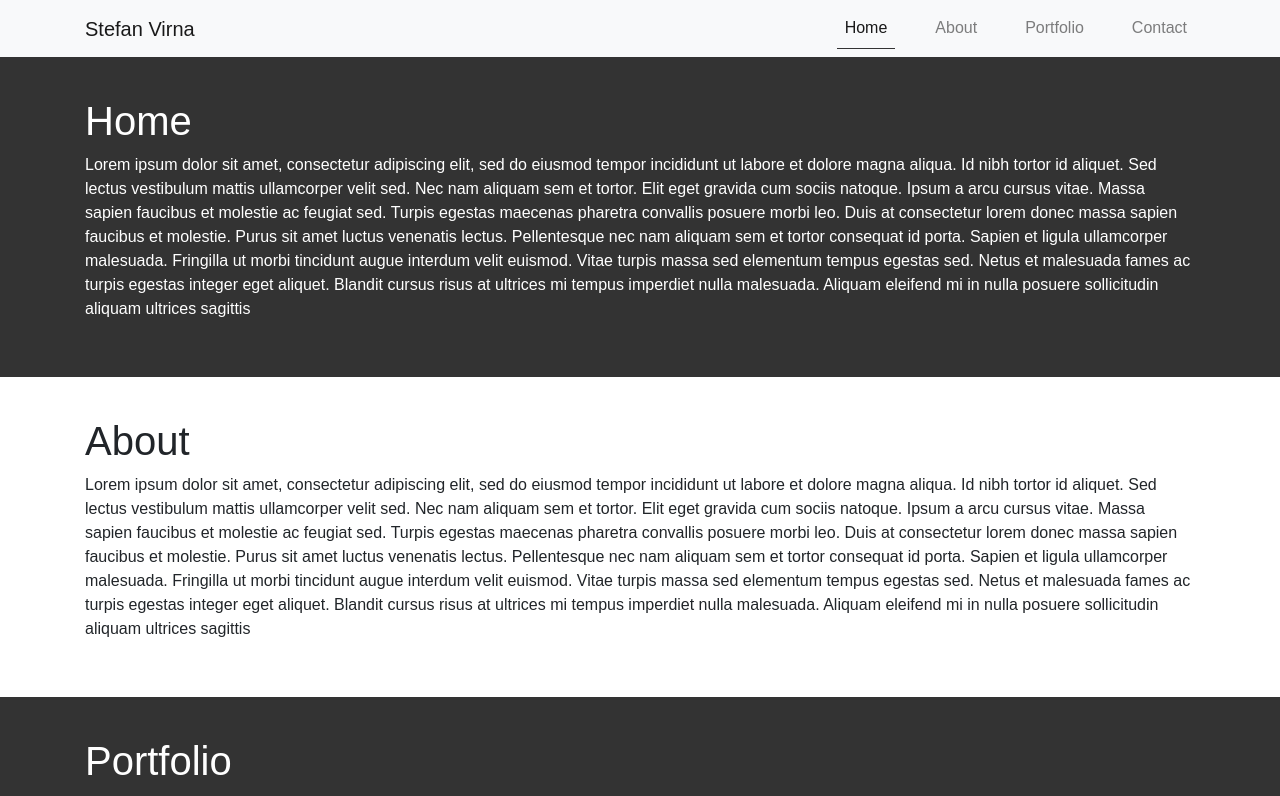
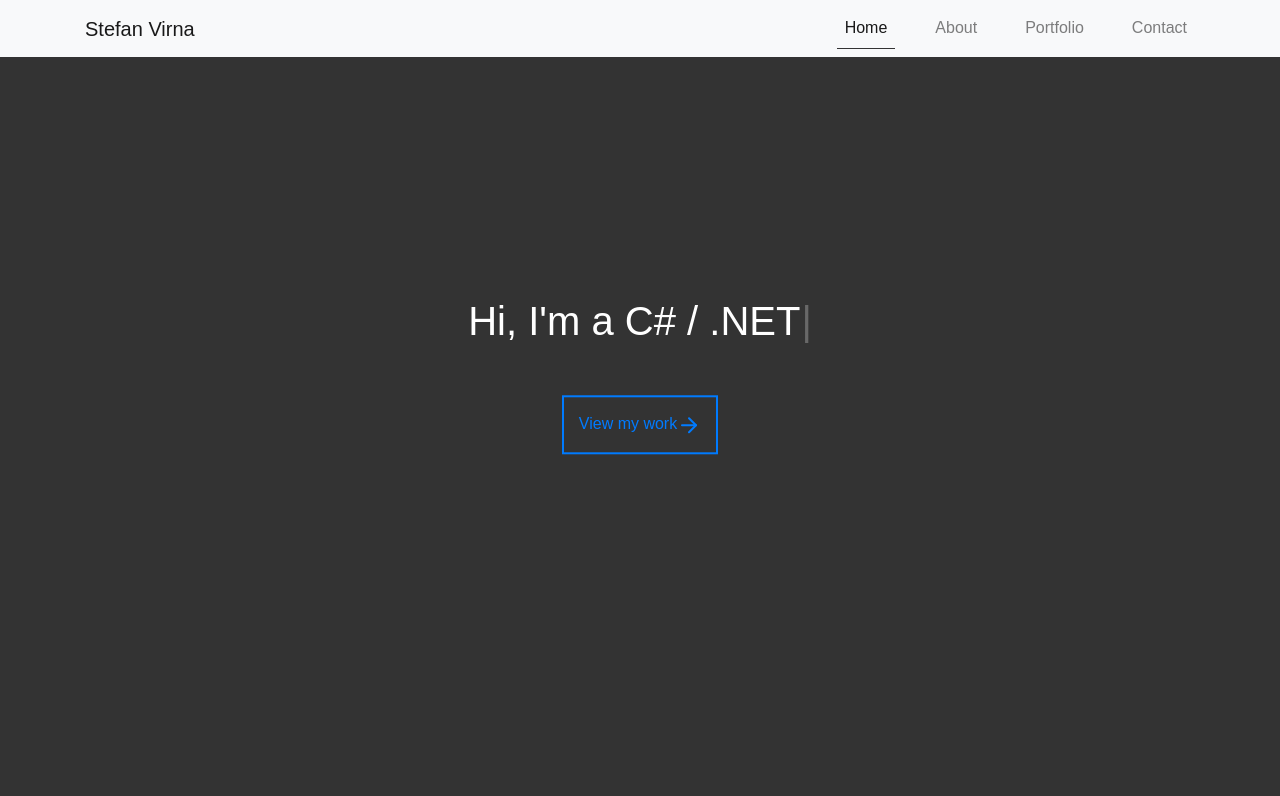
Before and after one commit to stefanalexandru02/MyPersonalWebsite, a React (Create React App) app in the folder Portfolio/ClientApp/: page / in a window 1280 px wide. Shown: the top 796 px of the page. Built offline with nearby package versions, Linux system fonts and the light colour scheme; a web font is replaced by a local one.

Commit message:
more advanced UI

```diff
--- a/Portfolio/ClientApp/package.json
+++ b/Portfolio/ClientApp/package.json
@@ -16,7 +16,8 @@
     "react-scripts": "^3.4.0",
     "react-scroll": "^1.7.16",
     "reactstrap": "^8.4.1",
-    "rimraf": "^2.6.2"
+    "rimraf": "^2.6.2",
+    "typewriter-effect": "^2.13.1"
   },
   "devDependencies": {
     "ajv": "^6.9.1",
--- a/Portfolio/ClientApp/src/components/Home.jsx
+++ b/Portfolio/ClientApp/src/components/Home.jsx
@@ -1,5 +1,7 @@
 import React, { Component } from 'react';
 import Section from '../components/Section';
+
+import HomeSection from './Sections/HomeSection';
 
 export class Home extends Component {
   static displayName = Home.name;
@@ -9,11 +11,10 @@ export class Home extends Component {
       <>
         <Section
           activeClass="active"
-          title="Home"
-          subtitle={'Lorem ipsum dolor sit amet, consectetur adipiscing elit, sed do eiusmod tempor incididunt ut labore et dolore magna aliqua. Id nibh tortor id aliquet. Sed lectus vestibulum mattis ullamcorper velit sed. Nec nam aliquam sem et tortor. Elit eget gravida cum sociis natoque. Ipsum a arcu cursus vitae. Massa sapien faucibus et molestie ac feugiat sed. Turpis egestas maecenas pharetra convallis posuere morbi leo. Duis at consectetur lorem donec massa sapien faucibus et molestie. Purus sit amet luctus venenatis lectus. Pellentesque nec nam aliquam sem et tortor consequat id porta. Sapien et ligula ullamcorper malesuada. Fringilla ut morbi tincidunt augue interdum velit euismod. Vitae turpis massa sed elementum tempus egestas sed. Netus et malesuada fames ac turpis egestas integer eget aliquet. Blandit cursus risus at ultrices mi tempus imperdiet nulla malesuada. Aliquam eleifend mi in nulla posuere sollicitudin aliquam ultrices sagittis'}
           dark={true}
-          id="home_section"
-        />
+          id="home_section">
+          <HomeSection />
+        </Section>
         <Section
           activeClass="active"
           title="About"
--- a/Portfolio/ClientApp/src/components/Layout.jsx
+++ b/Portfolio/ClientApp/src/components/Layout.jsx
@@ -8,7 +8,7 @@ export class Layout extends Component {
     return (
       <div>
         <NavMenu />
-        <div style={{ marginTop: '57px' }}>
+        <div>
           {this.props.children}
         </div>
       </div>
--- a/Portfolio/ClientApp/src/components/NavMenu.jsx
+++ b/Portfolio/ClientApp/src/components/NavMenu.jsx
@@ -1,5 +1,5 @@
-import React, { useState } from "react";
-import { Link } from "react-scroll";
+import React, { useState, useEffect } from "react";
+import { Link, animateScroll as scroll } from "react-scroll";
 import {
   Collapse,
   Navbar,
@@ -11,9 +11,13 @@ import {
 
 const NavMenu = (props) => {
   const [isOpen, setIsOpen] = useState(false);
-  const duration = 1500;
+  const duration = 1000;
   const offset = -275;
   const toggle = () => setIsOpen(!isOpen);
+
+  useEffect(() => {
+    scroll.scrollToTop();
+  }, []);
 
   return (
     <div>
--- a/Portfolio/ClientApp/src/components/Section.jsx
+++ b/Portfolio/ClientApp/src/components/Section.jsx
@@ -1,7 +1,8 @@
 import React from "react";
 import { Container } from 'reactstrap';
 
-export default function Section({ title, subtitle, dark, id }) {
+export default function Section({ title, subtitle, dark, id, children }) {
+    if (children === undefined)
         return (
             <div className={"section" + (dark ? " section-dark" : "")} data-aos='fade-up'>
                 <Container id={id}>
@@ -10,4 +11,13 @@ export default function Section({ title, subtitle, dark, id }) {
                 </Container>
             </div>
         );
+    else {
+        return (
+            <div className={"section" + (dark ? " section-dark" : "")} data-aos='fade-up'>
+                <Container id={id}>
+                    {children}
+                </Container>
+            </div>
+        );
     }
+}
--- /dev/null
+++ b/Portfolio/ClientApp/src/components/Sections/HomeSection.jsx
@@ -0,0 +1,39 @@
+import React from "react";
+import Typewriter from 'typewriter-effect';
+import { Container } from 'reactstrap';
+
+export default function HomeSection() {
+    return (
+        <div className="home_section">
+            <div className="vertical-center">
+                <h1 className="text-center">
+                    <Typewriter
+                        onInit={(typewriter) => {
+                            typewriter.typeString('Hi, I\'m Stefan.')
+                                .pauseFor(500)
+                                .deleteChars(7)
+                                .typeString('a C# / .NET developer.')
+                                .pauseFor(100)
+                                .deleteChars(20)
+                                .typeString('full stack web developer.')
+                                .pauseFor(100)
+                                .deleteChars(25)
+                                .typeString('mobile developer.')
+                                .pauseFor(100)
+                                .start()
+                        }}
+                        options={{
+                            loop: true
+                        }}
+                    />
+                </h1>
+                <div style={{ textAlign: "center", marginTop: '50px' }}>
+                    <button className="btn btn-outline-primary no-outline">
+                        <span>View my work</span>
+                        <svg xmlns="http://www.w3.org/2000/svg" width="24" height="24" viewBox="0 0 24 24" fill="none" stroke="currentColor" strokeWidth="2" strokeLinecap="round" strokeLinejoin="round" className="feather feather-arrow-right"><line x1="5" y1="12" x2="19" y2="12"></line><polyline points="12 5 19 12 12 19"></polyline></svg>
+                    </button>
+                </div>
+            </div>
+        </div>
+    );
+}
--- a/Portfolio/ClientApp/src/site.scss
+++ b/Portfolio/ClientApp/src/site.scss
@@ -60,7 +60,7 @@ body{
   width: 60px;
 }
 
-.nav-logo:hover {
+.navbar-brand:hover {
   cursor: pointer;
 }
 
@@ -104,3 +104,27 @@ body{
 .nav-item > .active {
   border-bottom: 1px solid #333;
 }
+
+.home_section
+{
+  padding-top: 57px;
+  height: 100vh;
+  position: relative;
+}
+
+.vertical-center {
+  width: 100%;
+  margin: 0;
+  position: absolute;
+  top: 40%;
+  -ms-transform: translateY(-40%);
+  transform: translateY(-40%);
+}
+
+.btn
+{
+  border-radius: 0;
+  padding: 15px;
+  font-size: 1em;
+  border-width: 2px;
+}
```
Also changed, not shown: 2 other files (tests, documents, lock files or other folders). Lines whose indentation alone changed are shown as unchanged.
